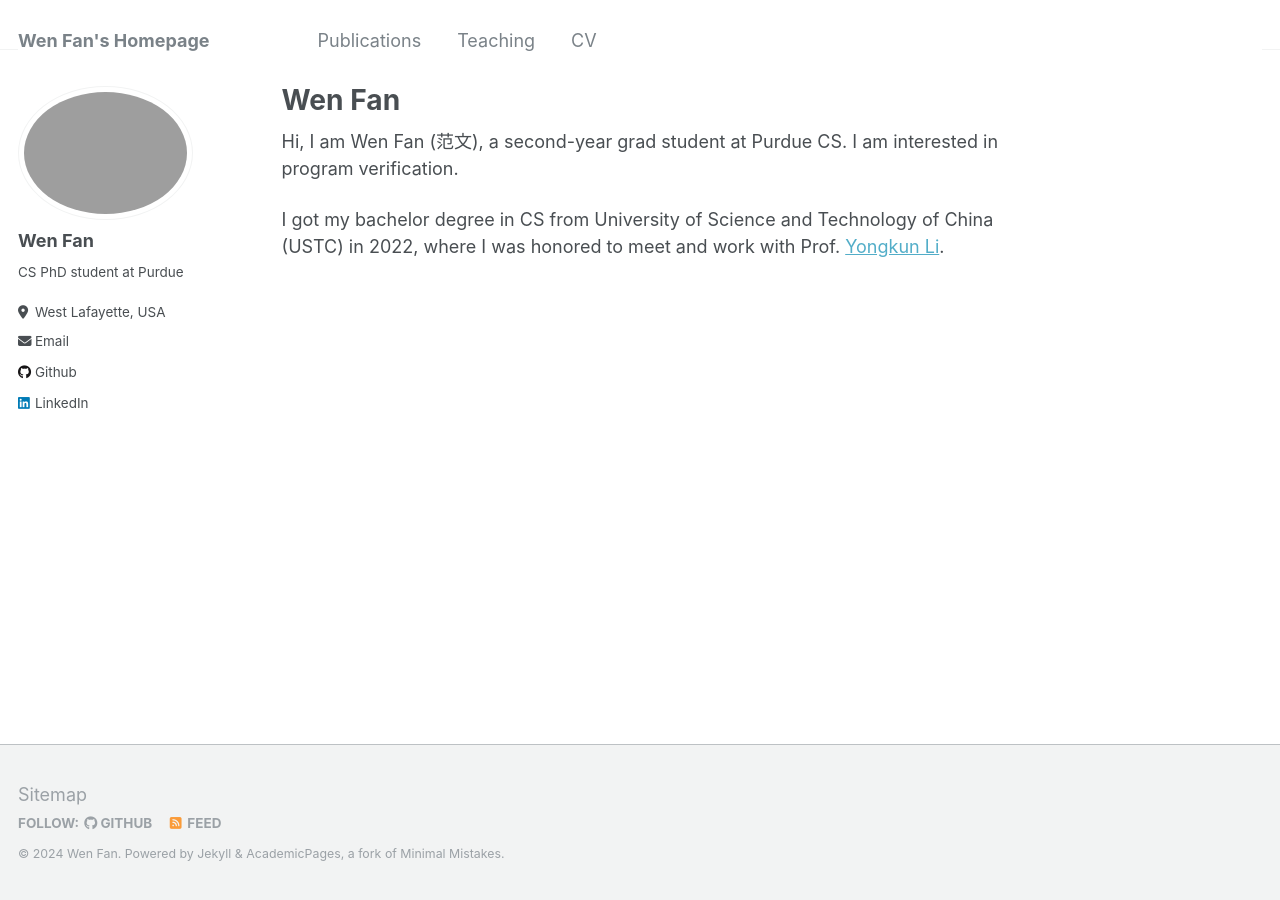
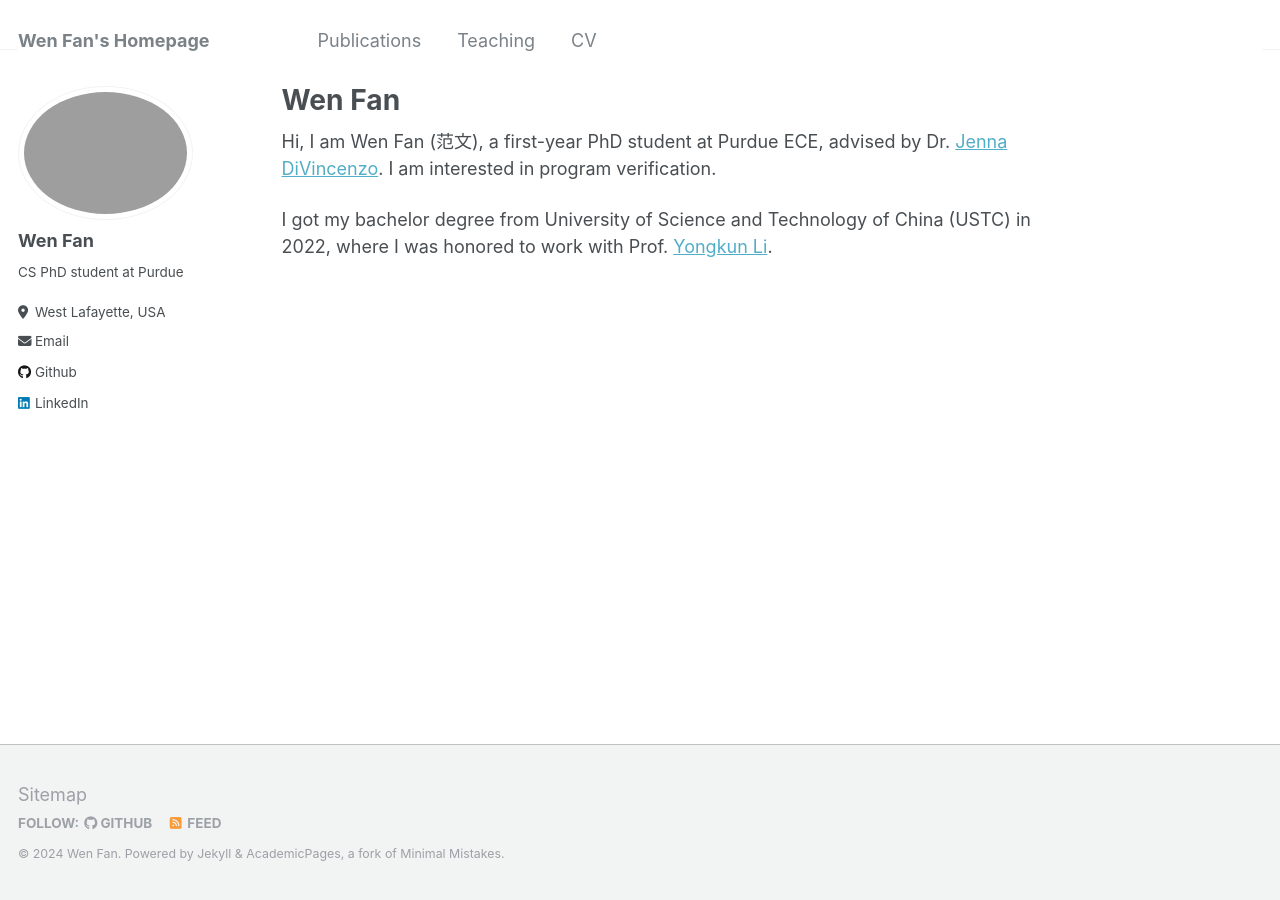
Before and after one commit to fanweneddie/fanweneddie.github.io, a Jekyll site: the page built from _pages/about.md, in a window 1280 px wide. Built offline with Jekyll 4.4.1, drawn with Linux system fonts in a browser that asks for light colours.

Commit message:
update the info of Jenna. Also moving to another file

```diff
--- a/_pages/about.md
+++ b/_pages/about.md
@@ -7,6 +7,6 @@ redirect_from:
   - /about.html
 ---
 
-Hi, I am Wen Fan (范文), a second-year grad student at Purdue CS. I am interested in program verification.
+Hi, I am Wen Fan (范文), a first-year PhD student at Purdue ECE, advised by Dr. [Jenna DiVincenzo](https://jennalwise.github.io/). I am interested in program verification.
 
-I got my bachelor degree in CS from University of Science and Technology of China (USTC) in 2022, where I was honored to meet and work with Prof. [Yongkun Li](http://staff.ustc.edu.cn/~ykli/).
+I got my bachelor degree from University of Science and Technology of China (USTC) in 2022, where I was honored to work with Prof. [Yongkun Li](http://staff.ustc.edu.cn/~ykli/).
```
Also changed, not shown: 1 other file.
